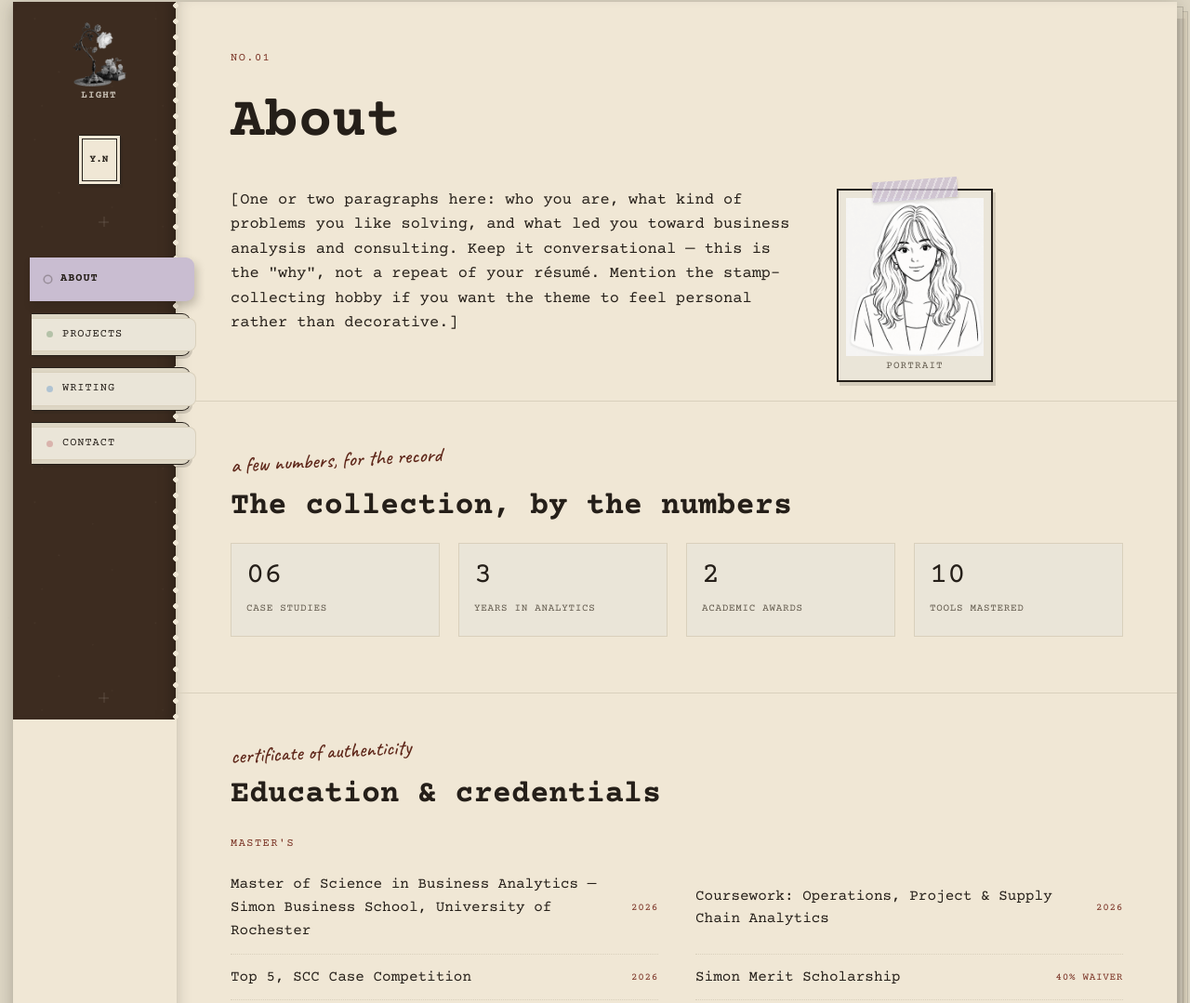
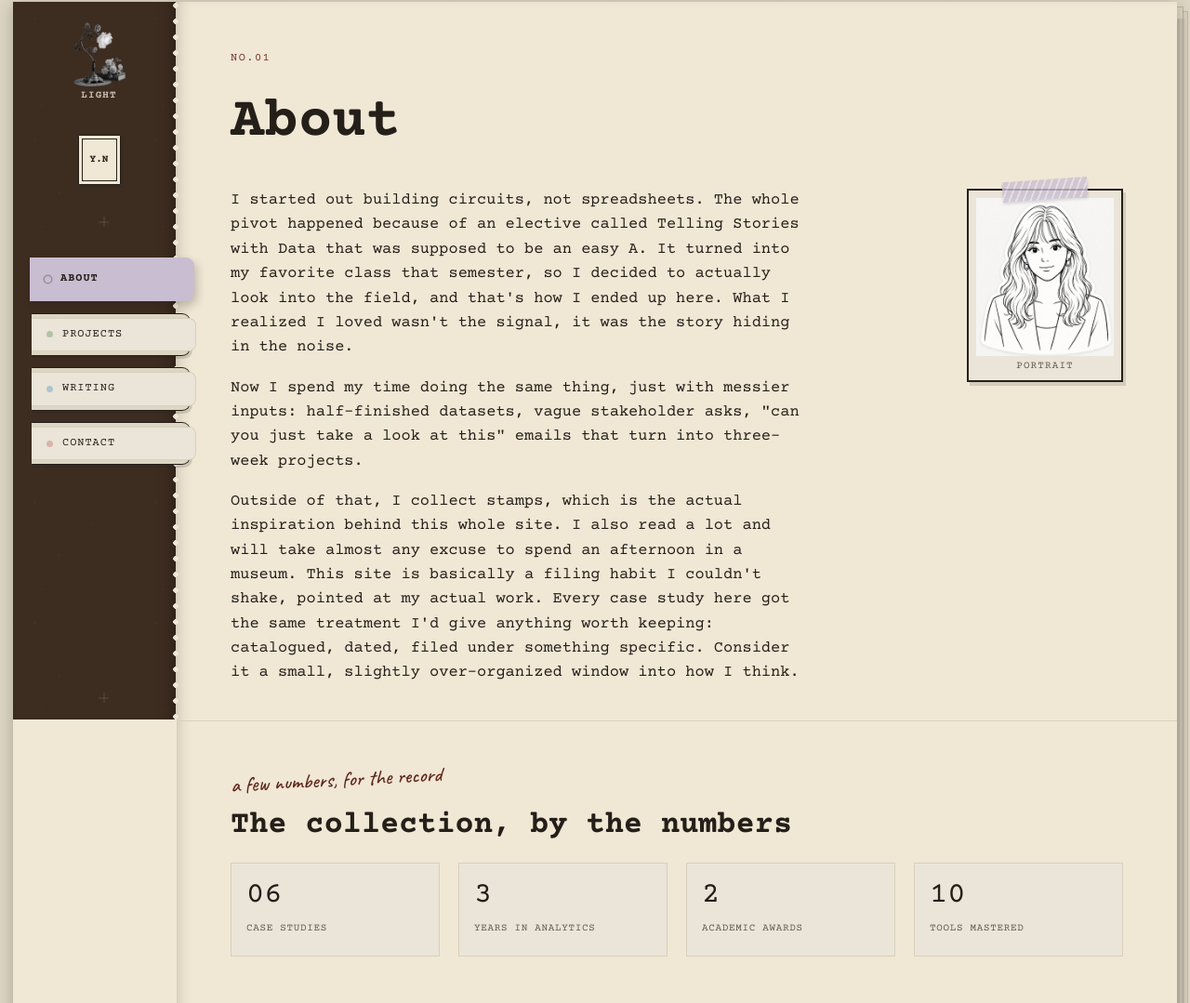
Before and after one commit to shrutivenkatesh14/Portfolio, a plain HTML site: page about.html in a window 1280 px wide. Shown: the part 12-1091 px from the top of the page at 93% size. Drawn offline with nearby package versions, Linux system fonts and the light colour scheme.

Commit message:
Add files via upload

```diff
--- a/about.html
+++ b/about.html
@@ -57,12 +57,25 @@
           <p class="eyebrow">No.01</p>
           <h1 style="font-size:clamp(2.4rem,5vw,3.8rem);">About</h1>
           <div class="intro-grid">
-            <p class="max-w" style="font-size:17px; color:var(--ink); flex:1; min-width:260px;">
-              [One or two paragraphs here: who you are, what kind of problems you like solving, and what led you
-              toward business analysis and consulting. Keep it conversational — this is the "why", not a repeat of
-              your résumé. Mention the stamp-collecting hobby if you want the theme to feel personal rather than
-              decorative.]
-            </p>
+            <div style="flex:1; min-width:260px;">
+              <p class="max-w" style="font-size:17px; color:var(--ink);">
+                I started out building circuits, not spreadsheets. The whole pivot happened because of an
+                elective called Telling Stories with Data that was supposed to be an easy A. It turned into my
+                favorite class that semester, so I decided to actually look into the field, and that's how I
+                ended up here. What I realized I loved wasn't the signal, it was the story hiding in the noise.
+              </p>
+              <p class="max-w" style="font-size:17px; color:var(--ink);">
+                Now I spend my time doing the same thing, just with messier inputs: half-finished datasets, vague
+                stakeholder asks, "can you just take a look at this" emails that turn into three-week projects.
+              </p>
+              <p class="max-w" style="font-size:17px; color:var(--ink);">
+                Outside of that, I collect stamps, which is the actual inspiration behind this whole site. I also
+                read a lot and will take almost any excuse to spend an afternoon in a museum. This site is
+                basically a filing habit I couldn't shake, pointed at my actual work. Every case study here got
+                the same treatment I'd give anything worth keeping: catalogued, dated, filed under something
+                specific. Consider it a small, slightly over-organized window into how I think.
+              </p>
+            </div>
             <div class="passport-photo">
               <span class="washi-tape washi-lavender tape-portrait" aria-hidden="true"></span>
               <img src="assets/portrait.png" alt="Illustrated portrait of Shruti Venkatesh" width="336" height="416"
@@ -98,7 +111,7 @@
           <h2 class="mt-0">Education &amp; credentials</h2>
 
           <p class="eyebrow" style="margin:18px 0 10px;">Master's</p>
-          <div class="ledger">
+          <div class="ledger" style="grid-template-columns:1fr;">
             <div class="ledger-row"><span class="name">Master of Science in Business Analytics — Simon Business School, University of Rochester</span><span class="grade">2026</span></div>
             <div class="ledger-row"><span class="name">Coursework: Operations, Project &amp; Supply Chain Analytics</span><span class="grade">2026</span></div>
             <div class="ledger-row"><span class="name">Top 5, SCC Case Competition</span><span class="grade">2026</span></div>
@@ -106,7 +119,7 @@
           </div>
 
           <p class="eyebrow" style="margin:26px 0 10px;">Undergraduate</p>
-          <div class="ledger">
+          <div class="ledger" style="grid-template-columns:1fr;">
             <div class="ledger-row"><span class="name">Bachelor of Technology in Electronics &amp; Communication — PES University</span></div>
             <div class="ledger-row"><span class="name">DAC Scholarship</span><span class="grade">2× Recipient</span></div>
           </div>
```
